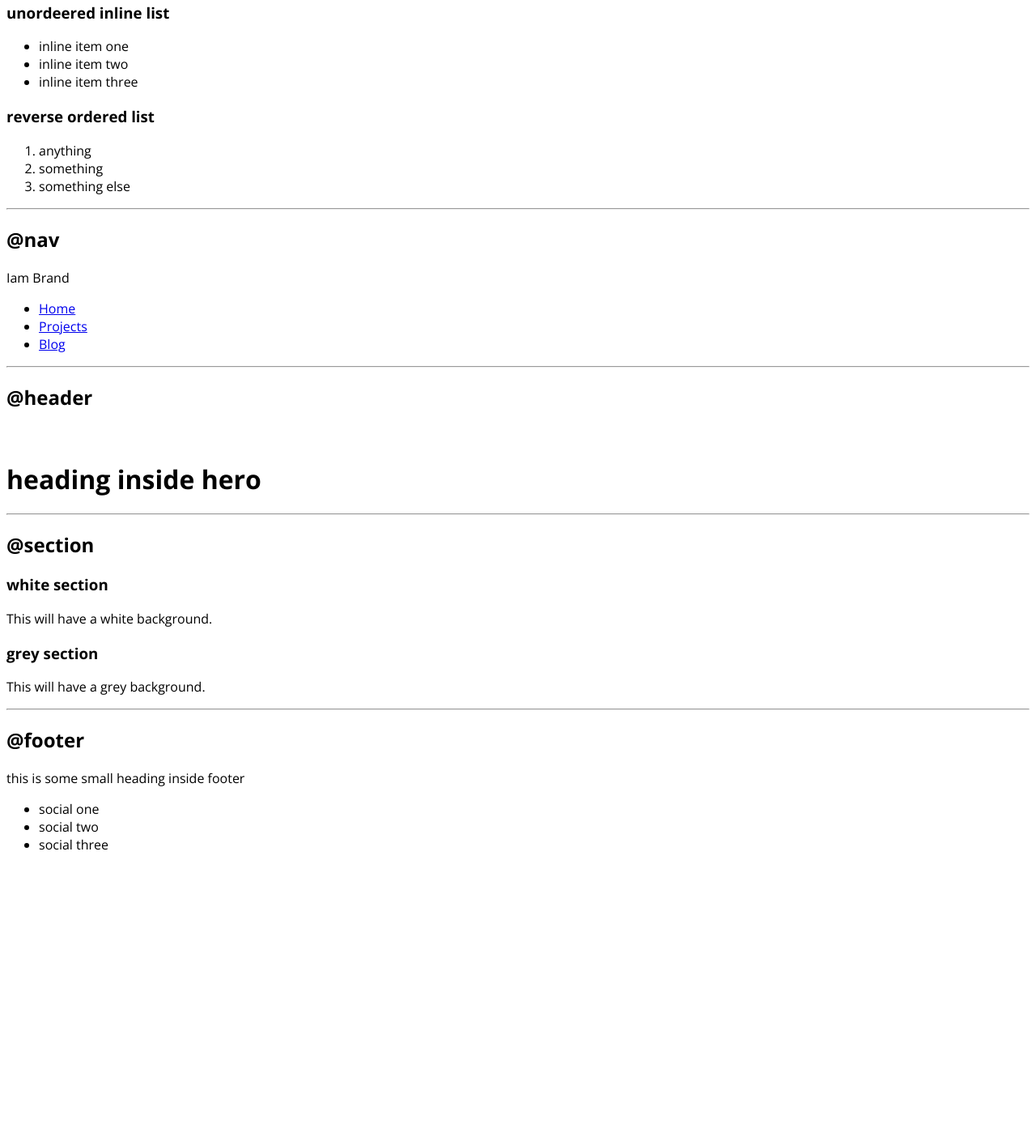
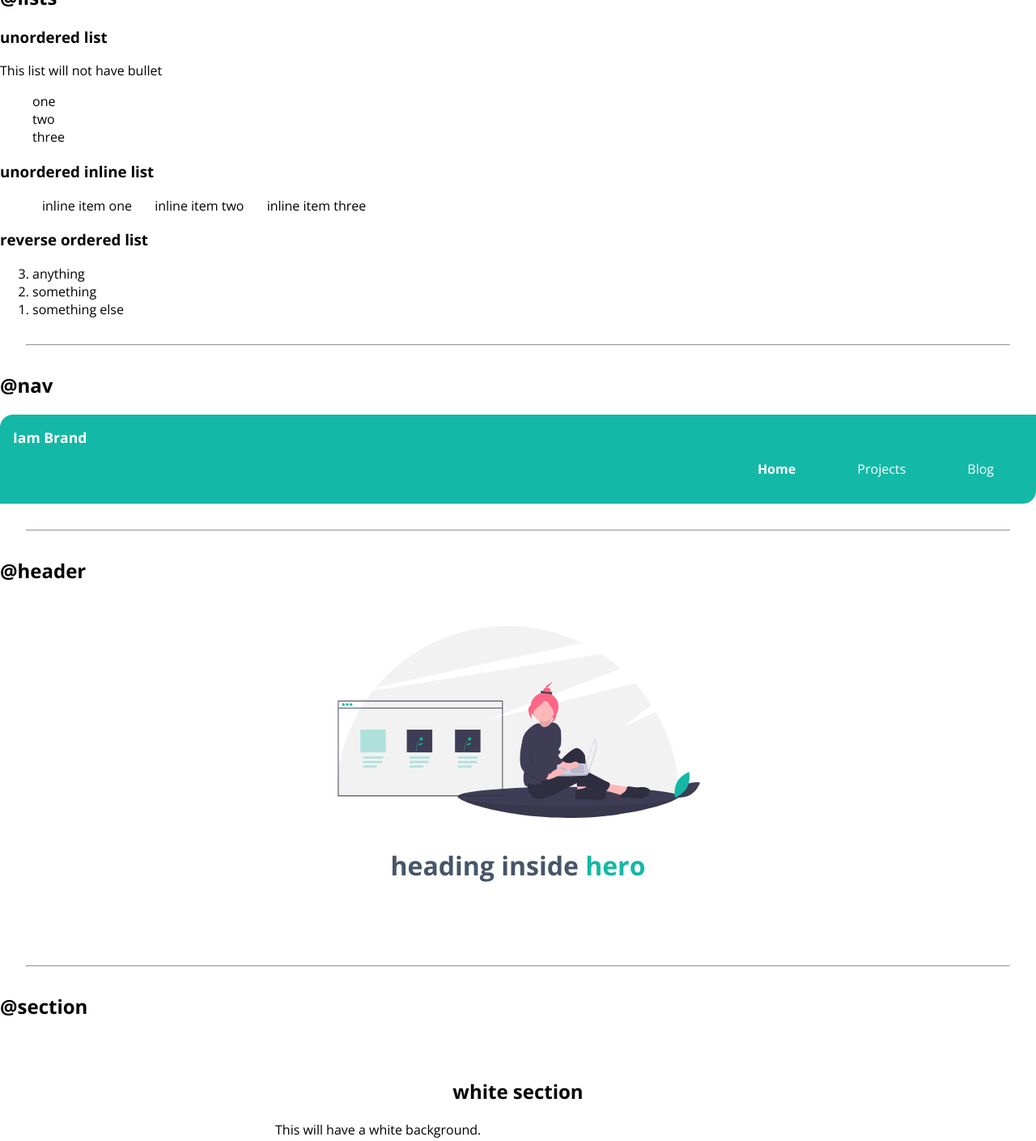
Before and after one commit to vyshnavi-koleti/vysh-lesson3, a plain HTML site: page index.html in a window 1280 px wide. Shown: the part 902-2311 px from the top of the page at 81% size. Before the commit the page ends 1972 px from the top, so only its background shows below. Drawn offline with nearby package versions, Linux system fonts and the light colour scheme.

Commit message:
style update

```diff
--- a/index.html
+++ b/index.html
@@ -6,12 +6,12 @@
     <meta http-equiv="X-UA-Compatible" content="IE=edge">
     <meta name="viewport" content="width=device-width, initial-scale=1.0">
     <title>Component Library</title>
-    <link href="styles.css" rel="stylesheet"/>
+    <link href="styles.css" rel="stylesheet" />
 </head>
 
 <body>
     <h1>Vyshnavi's Component Library</h1>
-    <p>I'm attending neog.camp and I want to make a library which would make aa ly projects look good and consistent.
+    <p>I'm attending neog.camp and I want to make a library which would make all my projects look good and consistent.
     </p>
     <hr>
 
@@ -25,40 +25,42 @@
 
     <h2>@containers</h2>
     <h3>fluid container</h3>
-    <div>This is a fluid container which will go till the end of the page.</div>
+    <div class=" container">This is a fluid container which will go till the end of the page.</div>
 
     <h3>center container</h3>
-    <div>This is a center container which will only go till a given width and center the content.</div>
+    <div class="container container-center">This is a center container which will only go till a given width and center
+        the content.</div>
 
     <hr>
 
     <h2>@links</h2>
-    <a href="/">Primary Link</a>
-    <a href="/">Secondary Link</a>
+    <a class="links link-primary" href="/">Primary Link</a>
+    <a class="links link-secondary" href="/">Secondary Link</a>
 
     <hr>
 
     <h2>@lists</h2>
 
     <h3>unordered list</h3>
+    <p> This list will not have bullet</p>
 
-    <ul>
+    <ul class="list-non-bullet">
         <li>one</li>
         <li>two</li>
         <li>three</li>
     </ul>
 
-    <h3>unordeered inline list</h3>
+    <h3>unordered inline list</h3>
 
-    <ul>
-        <li>inline item one</li>
-        <li>inline item two</li>
-        <li>inline item three</li>
+    <ul class="list-non-bullet">
+        <li class="list-item-inline">inline item one</li>
+        <li class="list-item-inline">inline item two</li>
+        <li class="list-item-inline">inline item three</li>
     </ul>
 
     <h3>reverse ordered list</h3>
 
-    <ol>
+    <ol reversed>
         <li>anything</li>
         <li>something</li>
         <li>something else</li>
@@ -68,17 +70,17 @@
 
     <h2>@nav</h2>
 
-    <nav>
-        <div>Iam Brand</div>
-        <ul>
-            <li>
-                <a href="/">Home</a>
+    <nav class="navigation">
+        <div class="nav-brand">Iam Brand</div>
+        <ul class="list-non-bullet nav-right">
+            <li class="list-item-inline">
+                <a class="links link-active" href="/">Home</a>
             </li>
-            <li>
-                <a href="/">Projects</a>
+            <li class="list-item-inline">
+                <a class="links" href="/">Projects</a>
             </li>
-            <li>
-                <a href="/">Blog</a>
+            <li class="list-item-inline">
+                <a class="links" href="/">Blog</a>
             </li>
 
         </ul>
@@ -87,34 +89,39 @@
     <hr>
 
     <h2>@header</h2>
-    <header>
-        <img src="" />
-        <h1>heading inside hero</h1>
+    <header class="hero">
+        <img class="hero-image" src="images/web-development.svg" />
+        <h1 class="hero-heading">heading inside <span class="heading-inverted">hero</span> </h1>
     </header>
 
     <hr>
 
     <h2>@section</h2>
 
-    <section>
-        <h3>white section</h3>
-        <p>This will have a white background.</p>
+    <section class="section">
+        <div class="container-center">
+        <h1>white section</h1>
+            <p>This will have a white background.</p>
+        </div>
     </section>
-    <section>
-        <h3>grey section</h3>
-        <p>This will have a grey background.</p>
+
+    <section class="section ow">
+        <div class=" container-center">
+        <h1>grey section</h1>
+            <p>This will have a grey background.</p>
+        </div>
     </section>
 
     <hr>
 
     <h2>@footer</h2>
 
-    <footer>
-        <div>this is some small heading inside footer</div>
-        <ul>
-            <li>social one</li>
-            <li>social two</li>
-            <li>social three</li>
+    <footer class="footer">
+        <div class="footer-header">this is some small heading inside footer</div>
+        <ul class="social-links list-non-bullet">
+            <li class="list-item-inline"><a class="links" href="/">social one</a></li>
+            <li class="list-item-inline"><a class="links" href="/">social two</a></li>
+            <li class="list-item-inline"><a class="links" href="/">social three</a></li>
         </ul>
     </footer>
 
--- a/styles.css
+++ b/styles.css
@@ -1,4 +1,142 @@
 @import url('https://fonts.googleapis.com/css2?family=Open+Sans:wght@400;700&display=swap');
-body{
+
+:root {
+    --primary-color: #14B8A6;
+    --blue-gray: #475569;
+    --true-gray: #E5E5E5;
+
+    /*
+        #52525B gray
+        #57534E warm gray
+        #FB923C orange
+        #F59E0B amber
+        #FACC15 yellow
+        #84CC16 lime
+        #22D3EE cyan
+        #14B8A6 teal
+        #E5E5E5 true gray
+        #3475569 blue-gray
+
+    */
+}
+
+body {
     font-family: 'Open Sans', sans-serif;
+    margin: 0px;
 }
+
+hr {
+    margin: 2rem;
+}
+
+.container {
+    padding-left: 1rem;
+    padding-right: 1rem;
+}
+
+.container-center {
+    max-width: 600px;
+    margin: auto;
+}
+
+.links {
+    text-decoration: none;
+    padding: 0.5rem 1.5rem;
+}
+
+.link-primary {
+    background-color: var(--primary-color);
+    border-radius: 0.75rem;
+    color: white;
+}
+
+.link-secondary {
+    color: var(--primary-color);
+    border-radius: 0.75rem;
+    border: 1.5px solid var(--primary-color);
+}
+
+.list-non-bullet {
+    list-style: none;
+}
+
+.list-item-inline {
+    display: inline;
+    padding: 0rem 0.75rem;
+}
+
+.navigation {
+    background-color: var(--primary-color);
+    color: white;
+    padding: 1rem;
+    border-top-left-radius: 1rem;
+    border-bottom-right-radius: 1rem;
+}
+
+.navigation .nav-brand {
+    font-weight: bold;
+    font-size: 1.1rem;
+}
+
+.navigation .nav-right {
+    text-align: right;
+}
+
+.navigation .links {
+    color: white;
+    text-align: right;
+}
+
+.navigation .link-active {
+    font-weight: Bold;
+}
+
+.hero {
+    padding: 2rem;
+}
+
+.hero .hero-image {
+    max-width: 450px;
+    display: block;
+    margin: auto;
+}
+
+.hero .hero-heading {
+    color: var(--blue-gray);
+    padding: 1rem;
+    text-align: center;
+}
+
+.heading-inverted {
+    color: var(--primary-color);
+}
+
+.section{
+    padding: 2rem;
+}
+
+.section h1 {
+    text-align: center;
+
+}
+
+.ow{
+  background-color:var(--true-gray)
+}
+
+.footer {
+    background-color: var(--primary-color);
+    padding: 2rem 0rem;
+    text-align: center;
+    border-top-left-radius: 2rem;
+    border-bottom-right-radius: 2rem;
+    color: white;
+}
+
+.footer .links{
+    color:white;
+}
+
+.footer ul{
+    padding-inline-start: 0px ;
+}
```
Also changed, not shown: images/web-development.svg (added).
